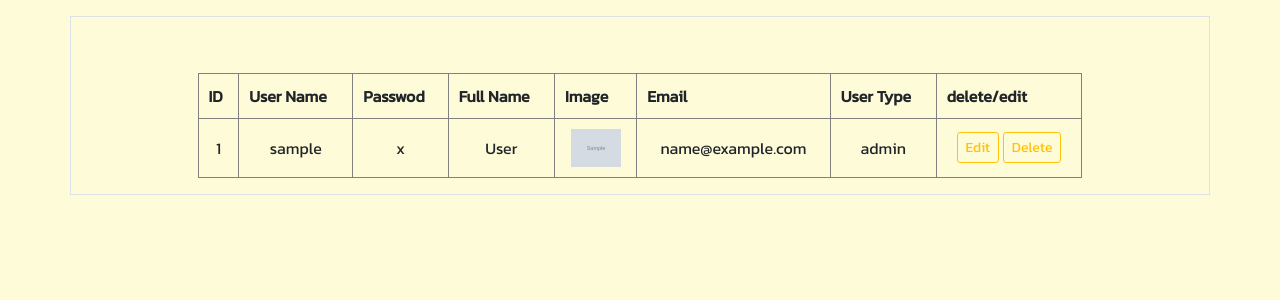
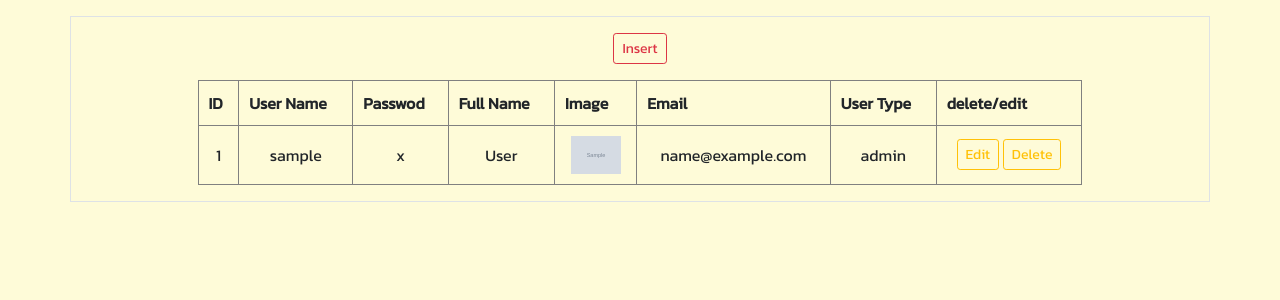
Before and after one commit to organpcysd/Project_Script_G09, a PHP site: page /adminmanage.php in a window 1280 px wide. Shown: the part 56-356 px from the top of the page. Run offline with PHP 8.4, Linux system fonts and the light colour scheme; tables that the repository leaves empty or names only in its code hold one stand-in row (values such as "Sample post"); grey boxes marked "Sample" are stand-in pictures; data that the repository does not hold is empty.

Commit message:
Update adminmanage.php

```diff
--- a/adminmanage.php
+++ b/adminmanage.php
@@ -22,6 +22,7 @@
 </head>
 <center>
 <table class="table table-hover table-responsive-xl">
+<a class = "btn btn-outline-danger btn-sm" a href="insertForm_admin.php">Insert</a>
   <body>
       <?php
       if (isset($_GET["search"])) {
```
